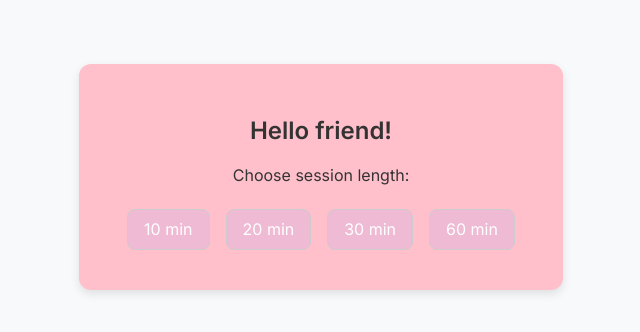
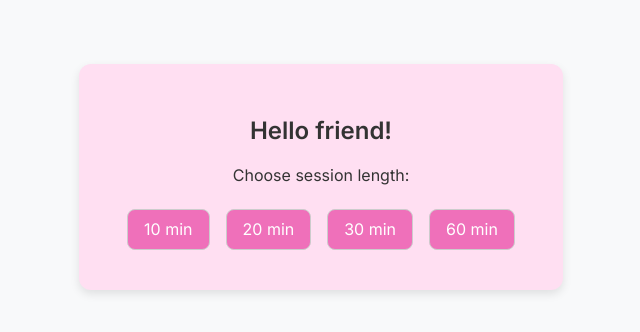
Before and after one commit to roxyrahimi/algebra-practice-1, a React (Vite) app: page /practice in a window 1280 px wide. Shown: the top 332 px of the page, without its empty margins (161-801 px from the left). Built offline with nearby package versions, Linux system fonts and the light colour scheme.

Commit message:
Style: make ✔ button pink

```diff
--- a/src/App.css
+++ b/src/App.css
@@ -16,7 +16,7 @@ body {
 }
 
 .card {
-  background: pink;
+  background: #ffdff2;
   border-radius: 12px;
   padding: 2rem;
   margin: 2rem 0;
@@ -33,14 +33,14 @@ input, button, select {
 }
 
 button {
-  background-color: #efbad4;
+  background-color: #ef70ba;
   color: white;
   cursor: pointer;
   transition: background-color 0.2s ease;
 }
 
 button:hover {
-  background-color: #efbad4;
+  background-color: #ef70ba;
 }
 
 h1, h2 {
```
